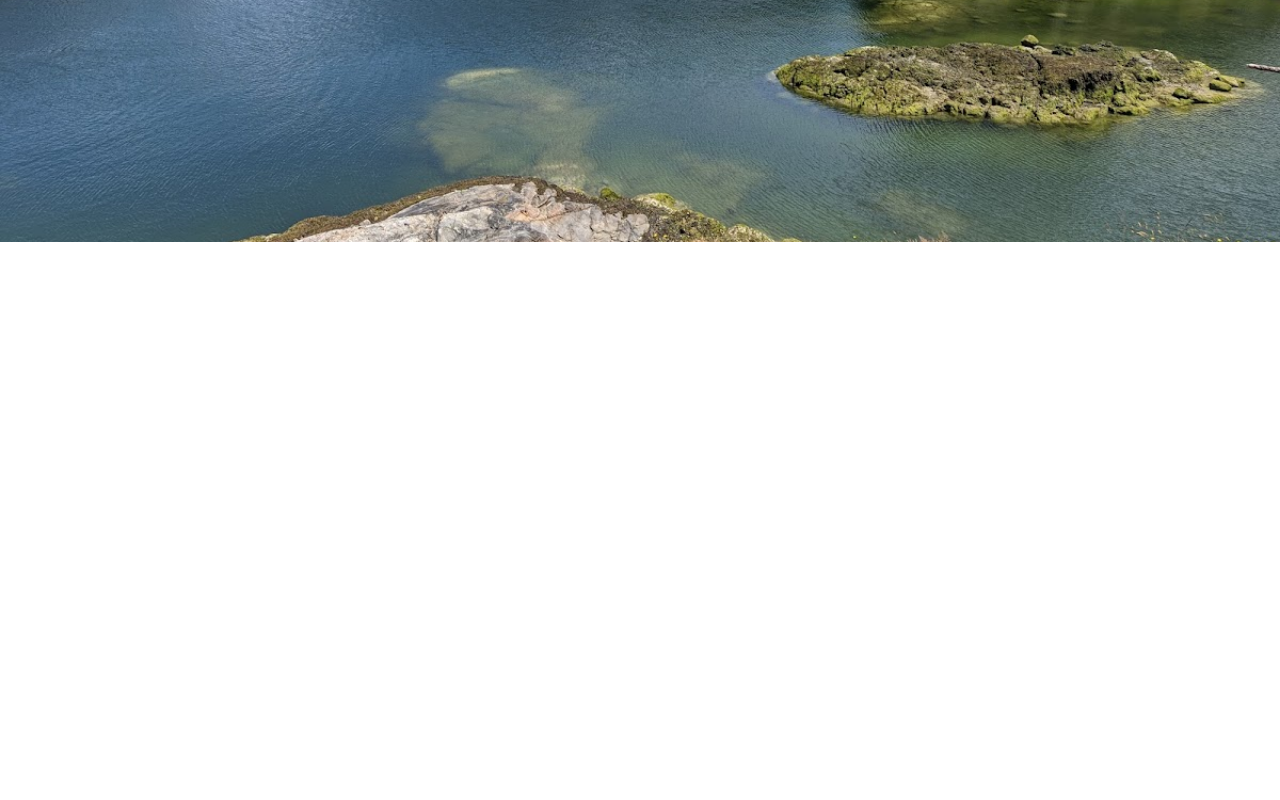
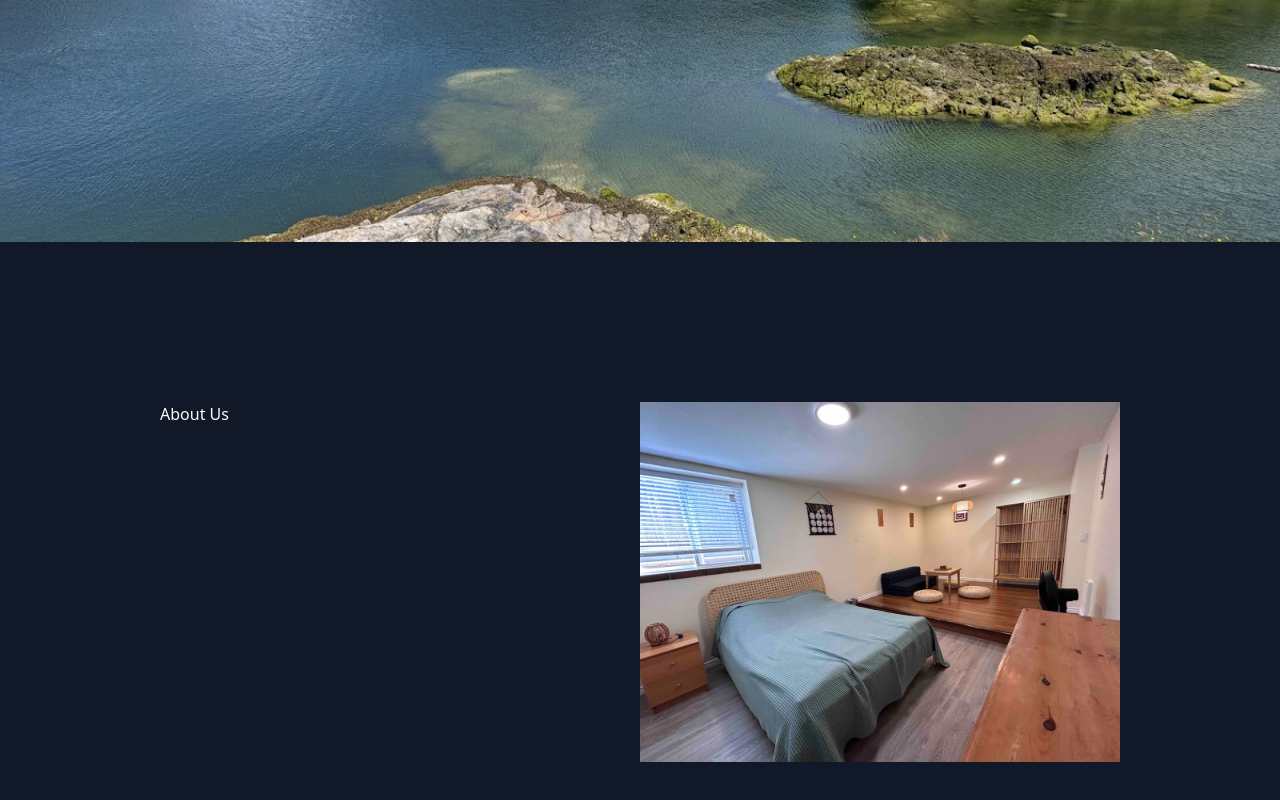
Before and after one commit to everett2002/airbnb-website, a React (Vite) app in the folder airbnb-website/: page / in a window 1280 px wide. Shown: the part 558-1358 px from the top of the page. Before the commit the page ends 800 px from the top, so only its background shows below. Built offline with nearby package versions, Linux system fonts and the light colour scheme.

Commit message:
Add About us page template

```diff
--- a/airbnb-website/src/App.tsx
+++ b/airbnb-website/src/App.tsx
@@ -1,4 +1,5 @@
 import { useState } from 'react'
+import room from './assets/room.jpg'
 import './App.css'
 
 function App() {
@@ -13,9 +14,17 @@ function App() {
       </ul>
     </div>
 
-    <div className='min-h-screen flex items-center justify-center bg-coast bg-no-repeat bg-cover'>
+
+    <div className='min-h-screen flex items-center justify-center bg-coast bg-no-repeat bg-cover bg-fixed'>
       <h1 className='text-3xl text-gray-50'>Welcome to Sunshine Coast</h1>
     </div>
+
+    <div className=' bg-gray-900 h-[100vh] text-gray-50 grid items-center justify-center'>
+      <div className='grid md:grid-cols-2 grid-rows-2 w-[75vw] h-[60vh]'>
+        <h2>About Us</h2>
+        <img src={room} alt="..." />
+        </div>
+      </div>
     </>
 
 }
--- a/airbnb-website/tailwind.config.js
+++ b/airbnb-website/tailwind.config.js
@@ -6,7 +6,8 @@ module.exports = {
   theme: {
     extend: {
       backgroundImage: {
-        'coast' : 'url("./assets/main.jpg")'
+        'coast' : 'url("./src/assets/main.jpg")',
+        'room' : 'url("./src/assets/room.jpg")'
       }
     },
   },
```
Also changed, not shown: airbnb-website/src/assets/room.jpg (added).
